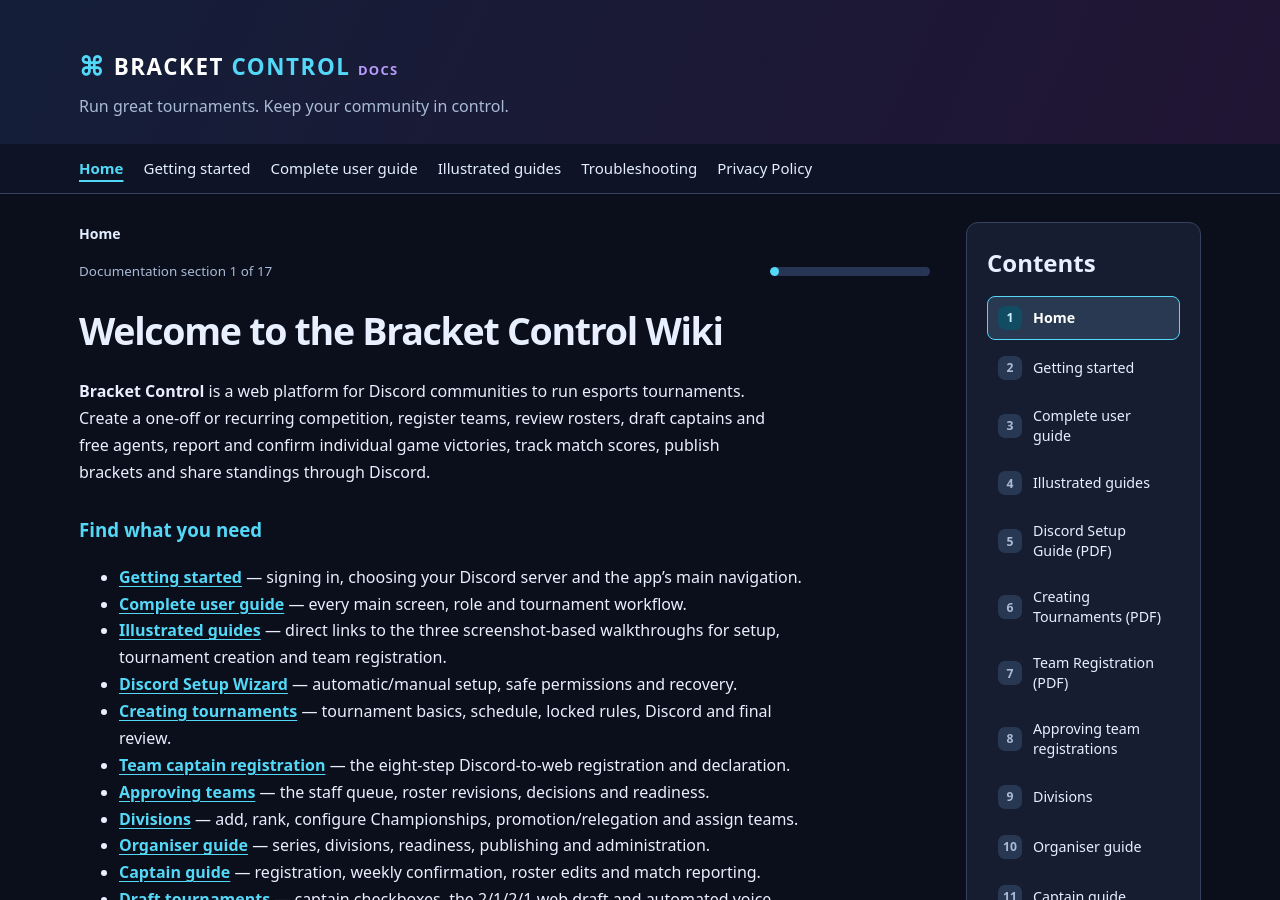
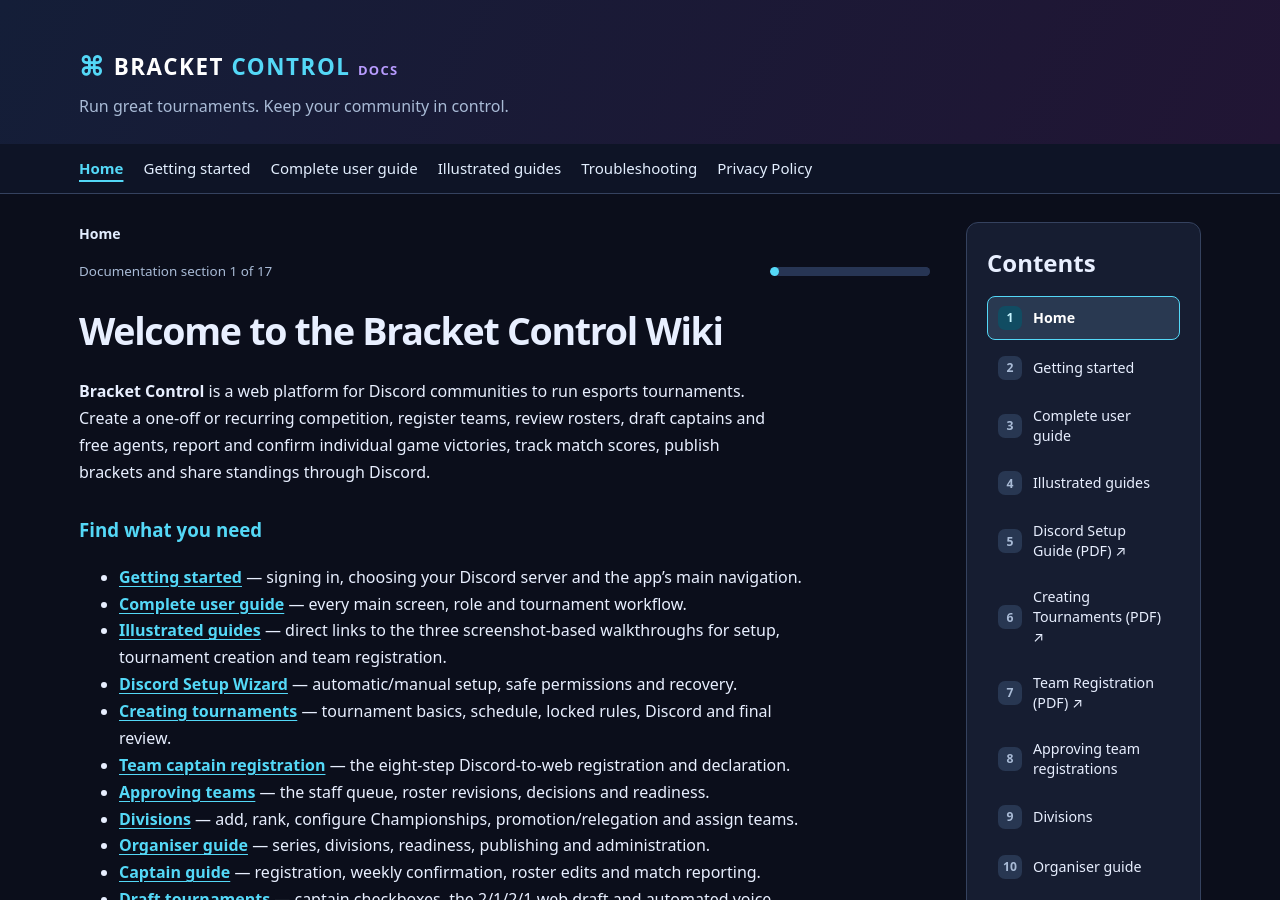
Before and after one commit to dev-dyly/bracket-control-wiki, a Jekyll site: the page built from index.md, in a window 1280 px wide and 900 px high. Built offline with Jekyll 4.4.1, drawn with Linux system fonts in a browser that asks for light colours.

Commit message:
docs: open original PDF navigation links in separate browser tabs

```diff
--- a/_layouts/default.html
+++ b/_layouts/default.html
@@ -24,7 +24,7 @@
 <nav aria-label="Main navigation" class="navigation"><div class="wrap navinner">
   {% for chapter in chapters %}
     {% if chapter.top_nav %}
-      <a href="{{ chapter.url | relative_url }}"{% if page.url == chapter.url %} aria-current="page"{% endif %}>{{ chapter.title | escape }}</a>
+      <a href="{{ chapter.url | relative_url }}"{% if chapter.pdf %} target="_blank" rel="noopener noreferrer"{% endif %}{% if page.url == chapter.url %} aria-current="page"{% endif %}>{{ chapter.title | escape }}{% if chapter.pdf %} ↗{% endif %}</a>
     {% endif %}
   {% endfor %}
 </div></nav>
@@ -60,14 +60,14 @@
         {% if current_index > 0 %}
           {% assign previous_index = current_index | minus: 1 %}
           {% assign previous_chapter = chapters[previous_index] %}
-          <a class="pager-link pager-previous" rel="prev" href="{{ previous_chapter.url | relative_url }}"><span class="pager-kicker">← Previous</span><strong>{{ previous_chapter.title | escape }}</strong></a>
+          <a class="pager-link pager-previous" rel="prev" href="{{ previous_chapter.url | relative_url }}"{% if previous_chapter.pdf %} target="_blank" rel="noopener noreferrer"{% endif %}><span class="pager-kicker">← Previous</span><strong>{{ previous_chapter.title | escape }}</strong></a>
         {% else %}
           <span class="pager-placeholder" aria-hidden="true"></span>
         {% endif %}
         {% if current_index < final_index %}
           {% assign next_index = current_index | plus: 1 %}
           {% assign next_chapter = chapters[next_index] %}
-          <a class="pager-link pager-next" rel="next" href="{{ next_chapter.url | relative_url }}"><span class="pager-kicker">Next →</span><strong>{{ next_chapter.title | escape }}</strong></a>
+          <a class="pager-link pager-next" rel="next" href="{{ next_chapter.url | relative_url }}"{% if next_chapter.pdf %} target="_blank" rel="noopener noreferrer"{% endif %}><span class="pager-kicker">Next →</span><strong>{{ next_chapter.title | escape }}</strong></a>
         {% else %}
           <a class="pager-link pager-next" href="{{ '/' | relative_url }}"><span class="pager-kicker">Finished ✓</span><strong>Back to Home</strong></a>
         {% endif %}
@@ -80,7 +80,7 @@
     <nav aria-label="Documentation chapters">
       <ol class="chapter-list">
       {% for chapter in chapters %}
-        <li><a href="{{ chapter.url | relative_url }}"{% if page.url == chapter.url %} class="is-active" aria-current="page"{% endif %}><span class="chapter-index">{{ forloop.index }}</span><span>{{ chapter.title | escape }}</span></a></li>
+        <li><a href="{{ chapter.url | relative_url }}"{% if chapter.pdf %} target="_blank" rel="noopener noreferrer"{% endif %}{% if page.url == chapter.url %} class="is-active" aria-current="page"{% endif %}><span class="chapter-index">{{ forloop.index }}</span><span>{{ chapter.title | escape }}{% if chapter.pdf %} ↗{% endif %}</span></a></li>
       {% endfor %}
       </ol>
     </nav>
```
